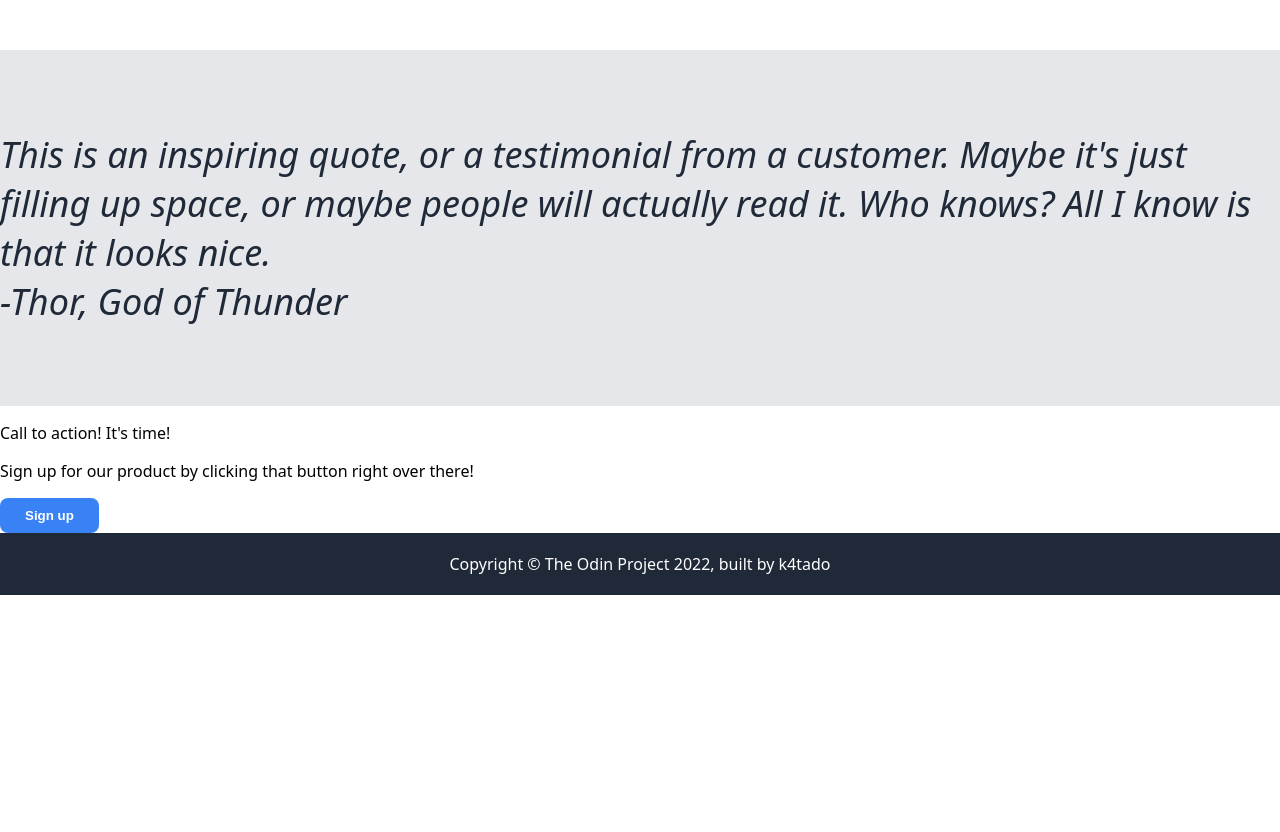
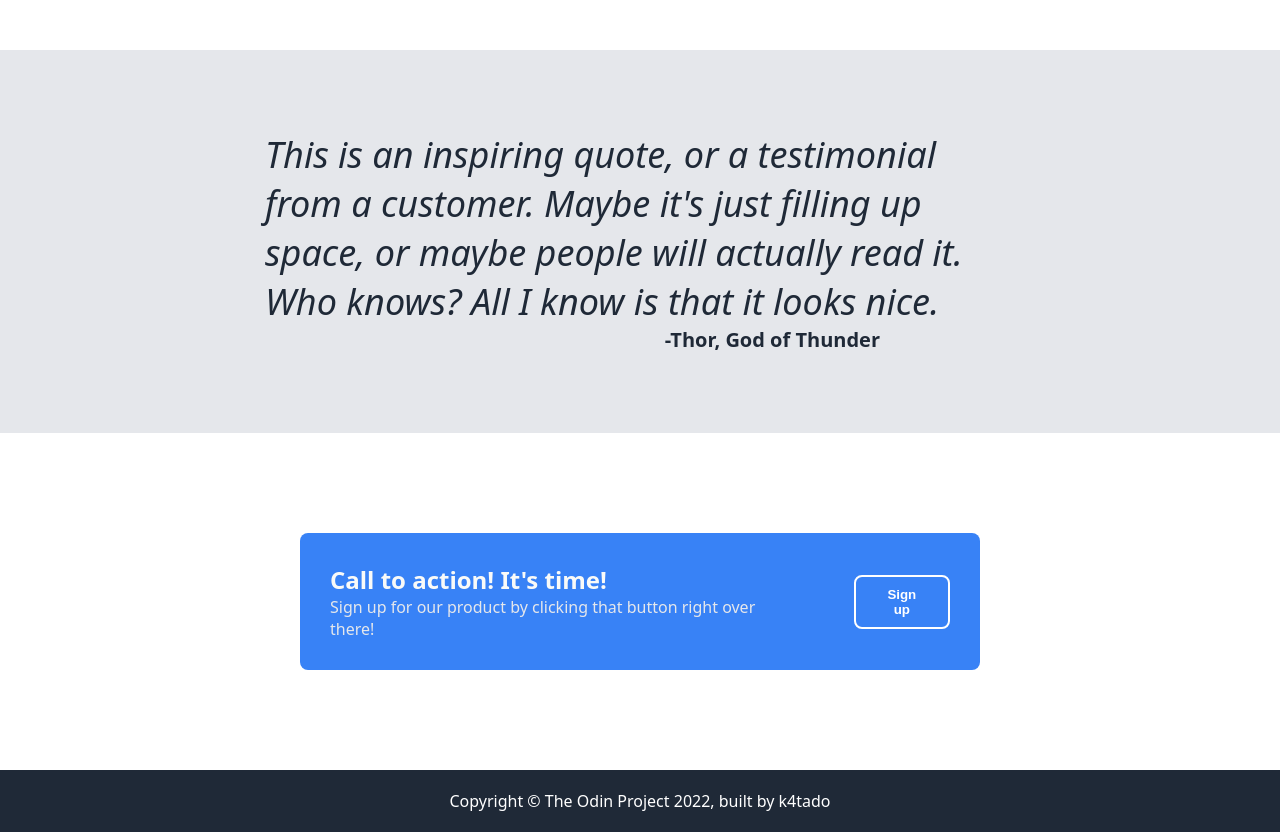
Before and after one commit to k4tado/LandingPage, a plain HTML site: page index.html in a window 1280 px wide. Shown: the part 980-1812 px from the top of the page. Before the commit the page ends 1575 px from the top, so only its background shows below. Drawn offline with Linux system fonts and the light colour scheme.

Commit message:
Finish adding content

```diff
--- a/index.html
+++ b/index.html
@@ -53,15 +53,19 @@
     </div>
 
     <div class="QuoteContent">
-        <div class="Quote">This is an inspiring quote, or a testimonial from a customer. Maybe it's just filling up space, or maybe
+        <div class="Quote">This is an inspiring quote, or a testimonial from a customer. Maybe it's just filling up
+            space, or maybe
             people will actually read it. Who knows? All I know is that it looks nice.</div>
         <div class="Thor">-Thor, God of Thunder</div>
     </div>
 
     <div class="BottomContent">
-        <p>Call to action! It's time!</p>
-        <p>Sign up for our product by clicking that button right over there!</p>
-        <button>Sign up</button>
+        <div class="textcontainer">
+            <h2>Call to action! It's time!</h2>
+            <p>Sign up for our product by clicking that button right over there!</p>
+        </div>
+
+        <div class="buttoncontainer"><button>Sign up</button></div>
     </div>
 
     <div class="footer">
--- a/style.css
+++ b/style.css
@@ -7,12 +7,12 @@ body {
 
 .header {
     background-color: #1F2937;
-    color:white;
+    color: white;
 }
 
 .headertext {
     font-size: 24px;
-    color:F9FAf8;
+    color: F9FAf8;
     font-weight: bold;
 }
 
@@ -40,24 +40,24 @@ a {
 }
 
 h1 {
-    color:white;
+    color: white;
     font-size: 48px;
 }
 
 .Header2 {
-    display:flex;
-    margin-bottom:200px;
+    display: flex;
+    margin-bottom: 200px;
     justify-content: center;
     align-self: center;
 }
 
 .infotext {
-    display:flex;
+    display: flex;
     justify-content: center;
-    margin-top:30px;
-    margin-bottom:30px;
-    font-size:36px;
-    color:#1F2937;
+    margin-top: 30px;
+    margin-bottom: 30px;
+    font-size: 36px;
+    color: #1F2937;
     font-weight: bolder;
 }
 
@@ -68,16 +68,16 @@ h1 {
 }
 
 .info {
-    max-width:150px;
+    max-width: 150px;
 }
 
 .QuoteContent {
-    display:flex;
+    display: flex;
     flex-direction: column;
     background-color: #E5E7EB;
     font-size: 36px;
     font-style: italic;
-    color:#1F2937;
+    color: #1F2937;
     font-weight: lighter;
     justify-content: center;
     padding-top: 80px;
@@ -85,16 +85,22 @@ h1 {
 }
 
 .Quote {
-
+    max-width: 750px;
+    align-self: center;
 }
 
 .Thor {
-
+    align-self: flex-end;
+    margin-right: 400px;
+    color: #1F2937;
+    font-size: 20px;
+    font-style: normal;
+    font-weight: bold;
 }
 
 button {
     background-color: #3882F6;
-    color:white;
+    color: white;
     border: none;
     padding: 10px 25px;
     border-radius: 8px;
@@ -105,7 +111,7 @@ button {
     padding-top: 20px;
     padding-bottom: 20px;
     background-color: #1F2937;
-    color:white;
+    color: white;
     display: flex;
     justify-content: center;
     align-items: center;
@@ -116,3 +122,38 @@ button {
     border: 2px solid #3882F6;
     border-radius: 8px;
 }
+
+.BottomContent {
+    display: flex;
+    justify-content: center;
+    background-color: #3882F6;
+    color: #F9FAF8;
+    margin:100px 300px;
+    border-radius: 8px;
+    padding:30px 30px;
+    gap: 80px;
+}
+
+.BottomContent button {
+    border: 2px solid white;
+}
+
+.textcontainer {
+    margin: 0;
+    padding: 0;
+}
+
+.buttoncontainer {
+    display: flex;
+    justify-content: center;
+    align-items: center;
+}
+
+h2 {
+    margin: 0px;
+}
+
+.BottomContent p {
+    margin: 0px;
+    color: #E5E7EB;
+}
```
